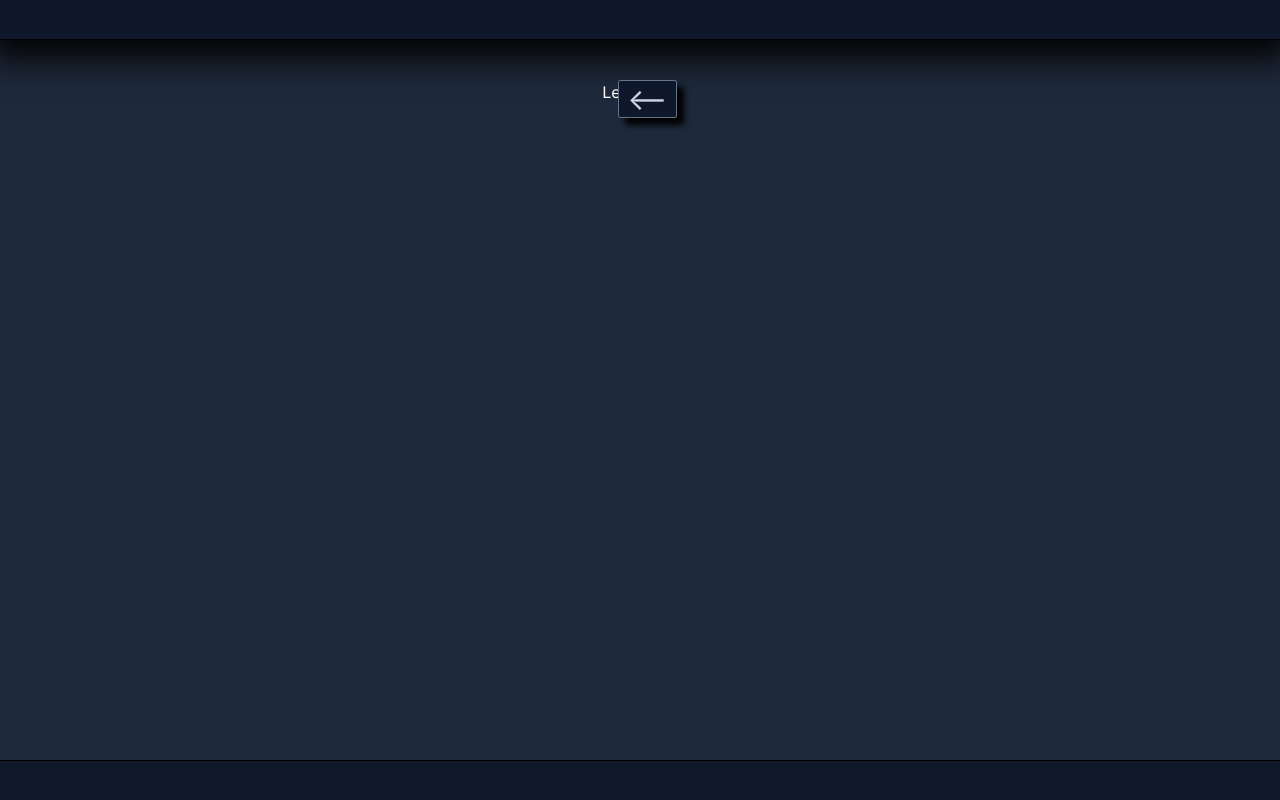
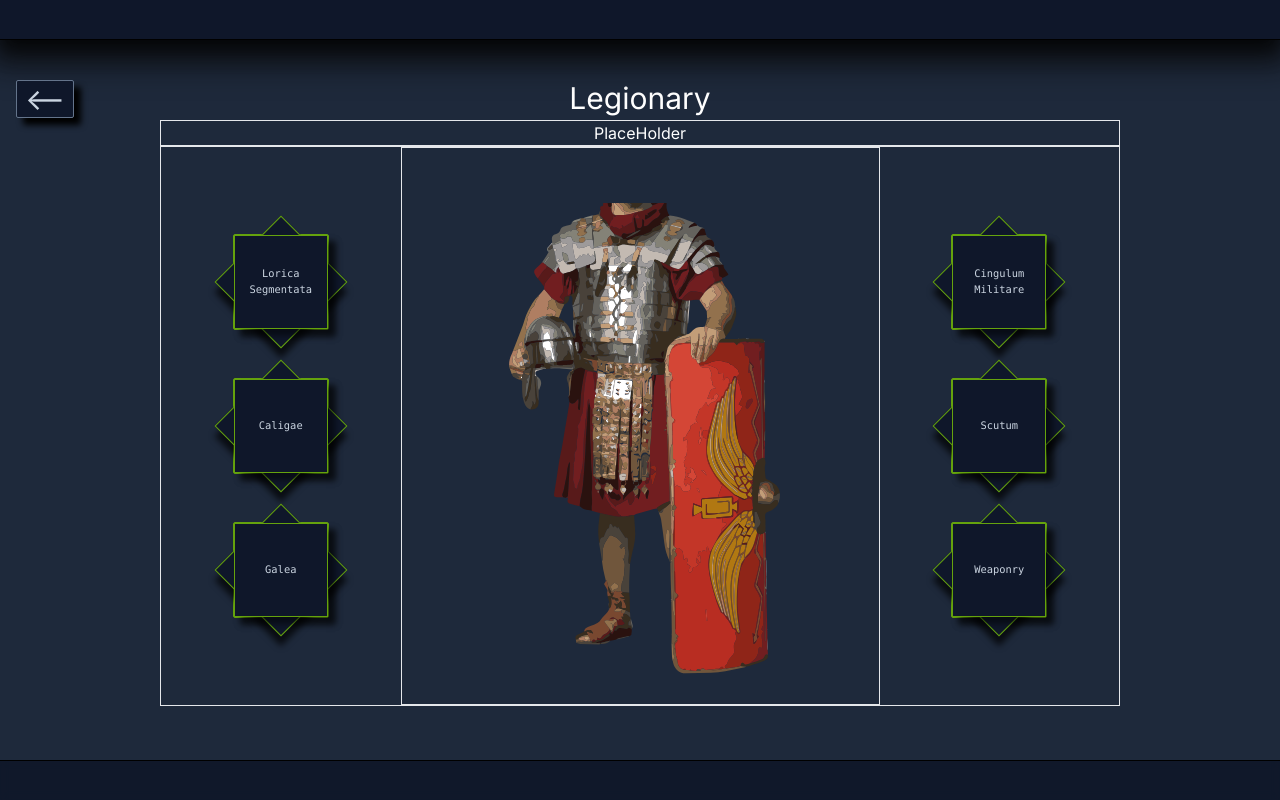
Before and after one commit to MichaelTae/interactive-history, a Next.js app: page /barracks/legionary in a window 1280 px wide. Built offline with nearby package versions, Linux system fonts and the light colour scheme.

Commit message:
finished legionary page

```diff
--- a/app/barracks/legionary/page.tsx
+++ b/app/barracks/legionary/page.tsx
@@ -1,13 +1,66 @@
+'use client';
+
+import CustomButton from "@/app/components/button/customButton";
+import LegionarySvg from "../../components/LegionarySVG";
+import { useState } from "react";
+import Modal from '../../components/modal/modal'
+
+
 
 
 
 const LegionaryPage = () => {
+  const [highlighted, setHighlighted] = useState('');
+  const [isModalOpen, setIsModalOpen] = useState(false);
+  const [modalTitle, setModalTitle] = useState('');
 
-    return (
-        <div>
-            <h1>Legionary</h1>
-        </div>
-    )
+  const handleOpenModal = (title:string) => {
+    setModalTitle(title);
+    setIsModalOpen(true);
+  };
+
+  const handleCloseModal = () => {
+    setIsModalOpen(false);
+  };
+
+  return (
+    <div className='flex flex-col relative w-screen  '>
+      <h1 className='flex self-center mb-1 text-3xl'>Legionary</h1>
+      {/* Div below will be extra buttons to switch between different soldiers/items */}
+      <div className='flex gap-2 self-center border w-3/4 justify-center '><div>PlaceHolder</div></div>
+
+      <div className="flex  w-3/4 self-center border h-[70vh] ">
+
+
+      <div className='flex justify-center flex-col items-center gap-12 basis-1/4 '>
+      <CustomButton title='Lorica Segmentata'sethighlighted={setHighlighted} openModal={handleOpenModal} />
+      <CustomButton title='Caligae'sethighlighted={setHighlighted} openModal={handleOpenModal} />
+      <CustomButton title='Galea'sethighlighted={setHighlighted} openModal={handleOpenModal} />
+
+      </div>
+        {/* This div is for the image/svg of the soldier/item */}
+      <div className='flex border justify-center items-center flex-col  gap-12 basis-2/4'>
+        <div className="flex relative w-full h-full pt-12 justify-center overflow-hidden">
+
+
+          <LegionarySvg highlighted={highlighted}/>
+
+
+
+       </div>
+      </div>
+
+    <Modal title={modalTitle} isOpen={isModalOpen} onClose={handleCloseModal} type={'Legionary'} />
+      <div className='flex justify-center items-center flex-col gap-12  basis-1/4'>
+      <CustomButton title='Cingulum Militare'sethighlighted={setHighlighted} openModal={handleOpenModal} />
+      <CustomButton title='Scutum'sethighlighted={setHighlighted}  openModal={handleOpenModal}/>
+      <CustomButton title='Weaponry'sethighlighted={setHighlighted} openModal={handleOpenModal} />
+      </div>
+      </div>
+
+
+    </div>
+  );
 };
 
 export default LegionaryPage;
```
